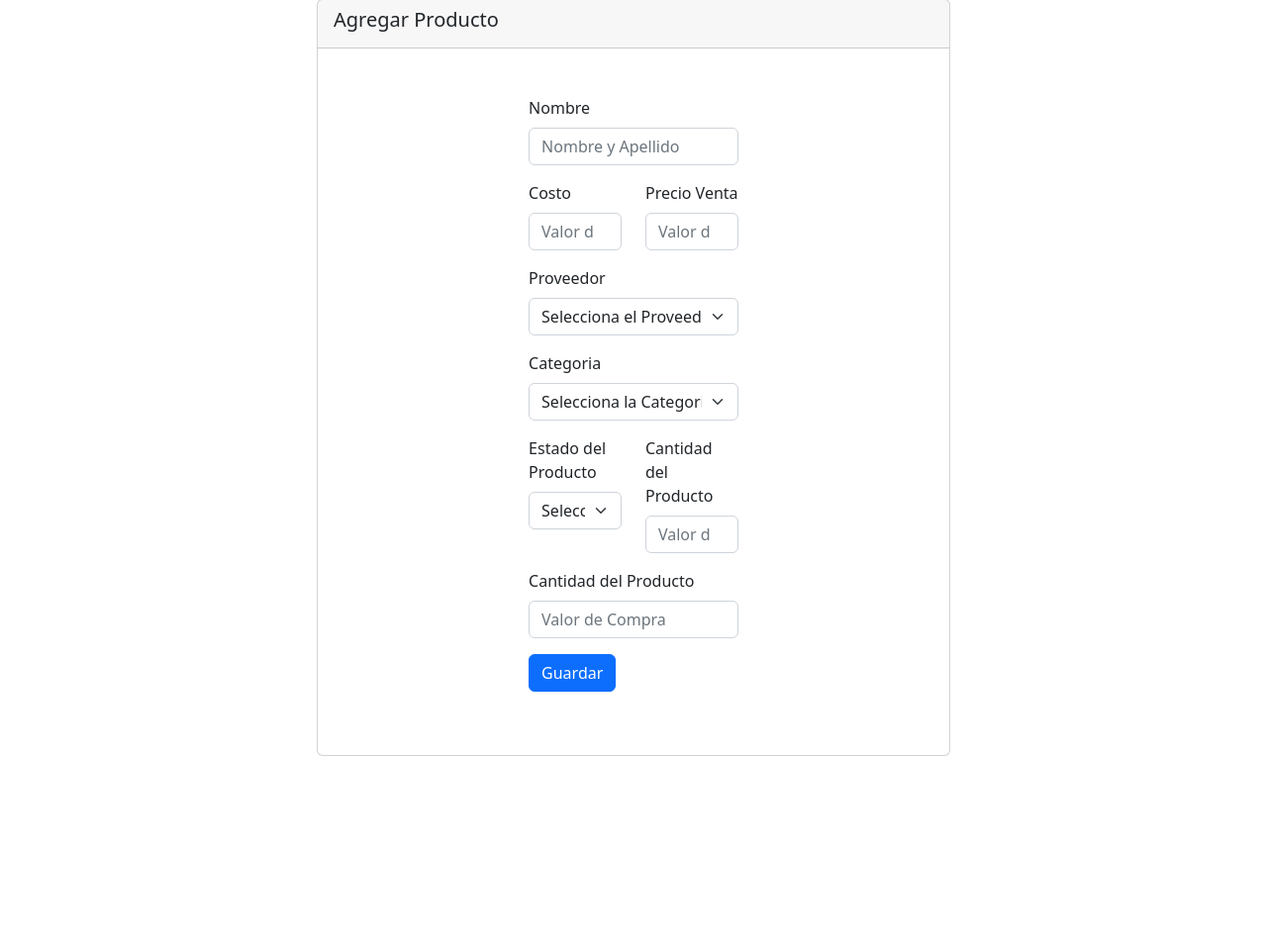
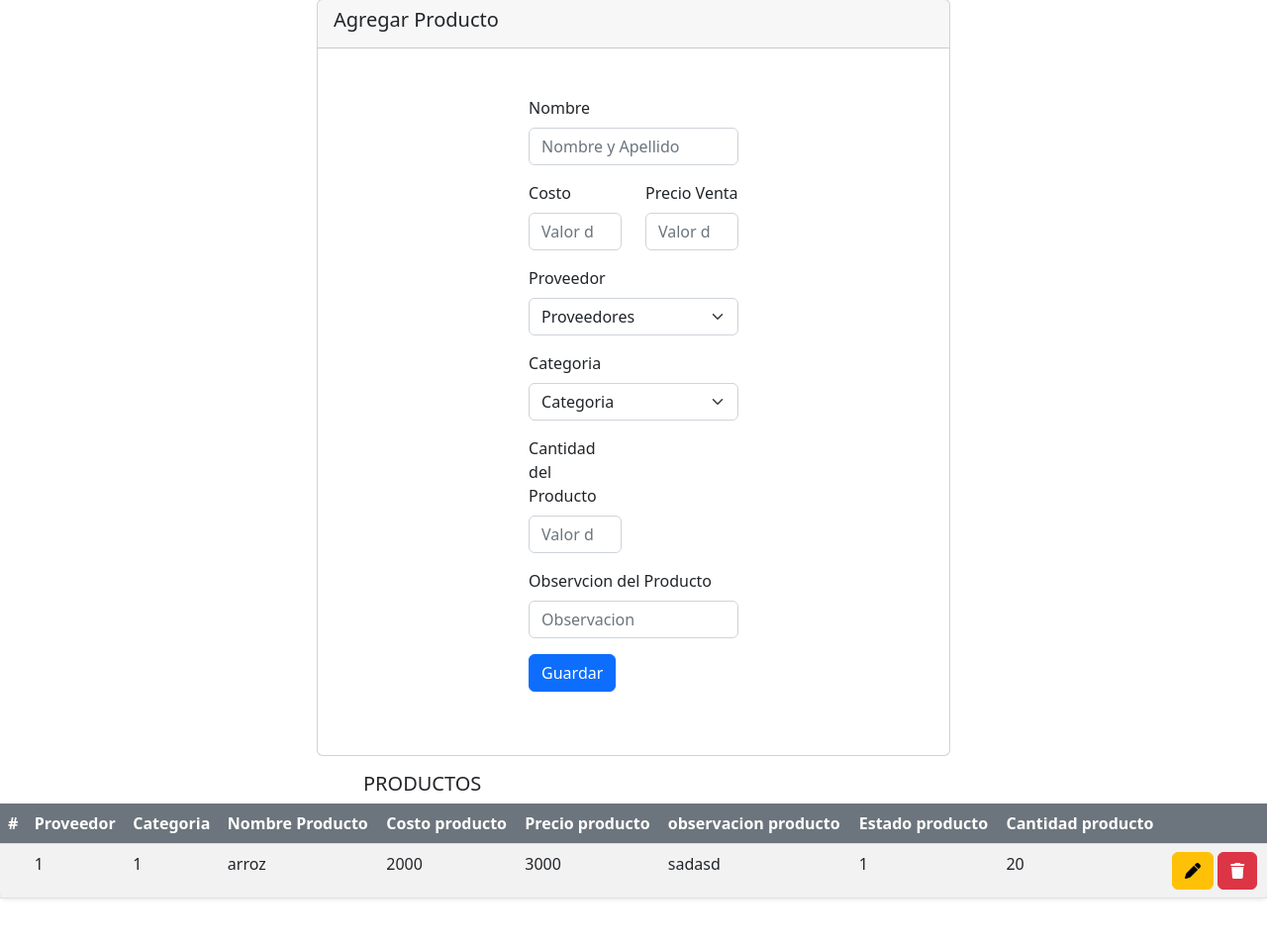
Before and after one commit to KateAmador/TiendaPHP, a PHP site: page /crudProducto/producto.vista.php in a window 1280 px wide. Shown: the part 105-1061 px from the top of the page at 99% size. Before the commit the page ends 869 px from the top, so only its background shows below. Run offline with PHP 8.4, Linux system fonts and the light colour scheme; data comes from the database, SQL or seed files in the repository; data that the repository does not hold is empty; some libraries are stand-ins or nearby versions.

Commit message:
[Producto] Formulario

```diff
--- a/crudProducto/producto.vista.php
+++ b/crudProducto/producto.vista.php
@@ -1,20 +1,10 @@
-<!DOCTYPE html>
-<html lang="en">
-
-<head>
-    <meta charset="UTF-8">
-    <meta http-equiv="X-UA-Compatible" content="IE=edge">
-    <meta name="viewport" content="width=device-width, initial-scale=1.0">
-    <link rel="stylesheet" href="style.css">
-    <link href="https://cdn.jsdelivr.net/npm/bootstrap@5.2.0/dist/css/bootstrap.min.css" rel="stylesheet"
-        integrity="sha384-gH2yIJqKdNHPEq0n4Mqa/HGKIhSkIHeL5AyhkYV8i59U5AR6csBvApHHNl/vI1Bx" crossorigin="anonymous">
-
-    <title>Tienda</title>
-</head>
-
-<body>
+<?php
+include_once "../components/options.component.php";
+$component = new Component();
+?>
 
 <?php include '../util/header.php'; ?>
+
     <form class="card col-12 col-md-6 offset-md-3 mt-5" method="post" action="producto.controlador.php">
         <div class="card-header">
             <h5 class="card-title">Agregar Producto</h5>
@@ -26,69 +16,140 @@
                 <div class="col-md-10 col-lg-6 col-xl-5 order-2 order-lg-1">
                     <div class="mb-3">
                         <label for="nombreProducto" class="form-label">Nombre</label>
-                        <input type="text" class="form-control" id="exampleFormControlInput1"
+                        <input type="text" name = "nombreproducto" class="form-control" id="exampleFormControlInput1"
                             placeholder="Nombre y Apellido">
                     </div>
                     <div class="row">
                         <div class="mb-3  col-6">
                             <label for="costoProducto" class="form-label">Costo</label>
-                            <input type="number" class="form-control" id="exampleFormControlInput1" placeholder="Valor de Compra">
+                            <input type="number" name ="costo" class="form-control" id="exampleFormControlInput1" placeholder="Valor de Compra">
                         </div>
                         <div class="mb-3  col-6">
                             <label for="precioProducto" class="form-label">Precio Venta</label>
                             <input type="number" class="form-control" id="exampleFormControlInput1" placeholder="Valor de Venta">
                         </div>
                     </div>
-                    <div class="mb-3">
-                        <label for="nombreProveedor" class="form-label">Proveedor</label>
+                <div class="mb-3 col-12">
+                    <label for="proveedor" class="form-label">Proveedor</label>
                     <select class="form-select" aria-label="Default select example">
-                            <option selected>Selecciona el Proveedor</option>
-                            <option value="1">Exito</option>
-                            <option value="2">Unica</option>
-                            <option value="3">Tulua</option>
+                        <option selected>Proveedores</option>
+                        <?php $component->viewOptionsComponent("proveedores", "0", "1") ?>
                     </select>
                 </div>
-                    <div class="mb-3">
-                        <label for="nombreCategoria" class="form-label">Categoria</label>
+                <div class="mb-3 col-12">
+                    <label for="proveedor" class="form-label">Categoria</label>
                     <select class="form-select" aria-label="Default select example">
-                            <option selected>Selecciona la Categoria</option>
-                            <option value="1">Papeleria</option>
-                            <option value="2">Piñateria</option>
-                            <option value="3">Aseo</option>
+                        <option selected>Categoria</option>
+                        <?php $component->viewOptionsComponent("categorias", "0", "1") ?>
                     </select>
                 </div>
 
                     <div class="row">
 
-                        <div class="mb-3  col-6">
+                        <!-- <div class="mb-3  col-6">
                             <label for="estadoProducto" class="form-label">Estado del Producto</label>
                             <select class="form-select" aria-label="Default select example">
                                 <option selected>Selecciona el estado</option>
                                 <option value="1">Activo</option>
-                                <option value="2">Inactivo</option>
+                                <option value="0">Inactivo</option>
                             </select>
-                        </div>
+                        </div> -->
                         <div class="mb-3  col-6">
                             <label for="cantidadProducto" class="form-label">Cantidad del Producto</label>
                             <input type="number" class="form-control" id="exampleFormControlInput1" placeholder="Valor de Compra">
                         </div>
                     </div>
                     <div class="mb-3">
-                        <label for="cantidadProducto" class="form-label">Cantidad del Producto</label>
-                        <input type="number" class="form-control" id="exampleFormControlInput1"
-                            placeholder="Valor de Compra">
+                        <label for="Observacion" class="form-label">Observcion del Producto</label>
+                        <input type="text" class="form-control" id="exampleFormControlInput1"
+                            placeholder="Observacion">
                     </div>
 
                     <div class="mb-3">
-                        <input class="btn btn-primary" type="submit" value="Guardar">
+                    <input class="btn btn-primary" name="guardar_producto" type="submit" value="Guardar">
                     </div>
                 </div>
             </div>
         </div>
     </form>
-</body>
-<script src="https://cdn.jsdelivr.net/npm/bootstrap@5.2.0/dist/js/bootstrap.bundle.min.js"
-    integrity="sha384-A3rJD856KowSb7dwlZdYEkO39Gagi7vIsF0jrRAoQmDKKtQBHUuLZ9AsSv4jD4Xa" crossorigin="anonymous">
+
+
+
+    <div class="col-8 mt-3">
+        <h5 class="text-center">PRODUCTOS</h5>
+    </div>
+    <table class="table table table-striped shadow-sm p-3 mb-5 bg-white rounded">
+        <thead>
+            <tr class="bg-secondary text-white">
+                <th scope="col">#</th>
+                <th scope="col">Proveedor</th>
+                <th scope="col">Categoria</th>
+                <th scope="col">Nombre Producto</th>
+                <th scope="col">Costo producto</th>
+                <th scope="col">Precio producto</th>
+                <th scope="col">observacion producto</th>
+                <th scope="col">Estado producto</th>
+                <th scope="col">Cantidad producto</th>
+                <th scope="col"></th>
+            </tr>
+        </thead>
+        <tbody>
+            <?php
+
+
+            include('../conexion.php');
+            $sql = $conn->query("SELECT * FROM productos");
+            while ($datos = $sql->fetch_object()) {
+
+                $datosEntrada =
+                    $datos->id_producto . "||" .
+                    $datos->idProveedor_producto. "||" .
+                    $datos->idCategoria_producto . "||" .
+                    $datos->nombre_producto . "||" .
+                    $datos->costo_producto . "||" .
+                    $datos->precio_producto . "||" .
+                    $datos->observacion_producto . "||" .
+                    $datos->estado_producto . "||" .
+                    $datos->cantidad_producto;
+            ?>
+            <tr>
+                <th scope="row">
+                <td><?= $datos->idProveedor_producto; ?></td>
+                <td><?= $datos->idCategoria_producto; ?></td>
+                <td><?= $datos->nombre_producto; ?></td>
+                <td><?= $datos->costo_producto; ?></td>
+                <td><?= $datos->precio_producto; ?></td>
+                <td><?= $datos->observacion_producto; ?></td>
+                <td><?= $datos->estado_producto; ?></td>
+                <td><?= $datos->cantidad_producto; ?></td>
+                <td>
+                    <a href="" class="btn btn-small btn-warning"
+                        onclick="agregarForm('<?php echo $datosProducto ?>');"><i class="fa-solid fa-pen"></i></a>
+                    <a href="poducto.controlador.php?id=<?= $datos->id_producto ?>" class="btn btn-small btn-danger"><i
+                            class="fa-solid fa-trash"></i></a>
+                </td>
+            </tr>
+            <?php } ?>
+        </tbody>
+    </table>
+
+    <script src="https://cdnjs.cloudflare.com/ajax/libs/jquery/3.6.1/jquery.min.js"></script>
+    <script>
+
+    function agregarForm(datos) {
+        d = datos.split("||");
+
+        $("#id").val(d[0]);
+        $("#nombreProveedor").val(d[1]);
+        $("#nombreCategoria").val(d[2]);
+        $("#nombreProducto").val(d[3]);
+        $("#costoProducto").val(d[4]);
+        $("#precioProducto").val(d[5]);
+        $("#observaciones").val(d[3]);
+        $("#estadoProducto").val(d[4]);
+        $("#cantidadProducto").val(d[5]);
+
+    }
     </script>
 
-</html>
+    <?php include '../util/footer.php';  ?>
```
Also changed, not shown: crudProducto/producto.controlador.php (+75 -11 lines), crudProducto/productoo.vista.php (added). Lines whose indentation alone changed are shown as unchanged.
